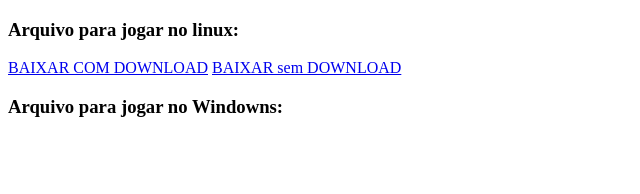
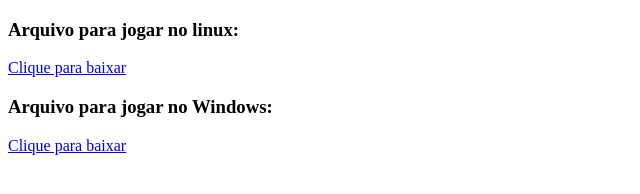
Before and after one commit to pabloportuga/SiteNoGithub, a plain HTML site: page index.html in a window 1280 px wide. Shown: the whole page, without its empty margins (0-640 px from the left). Drawn offline with Linux system fonts and the light colour scheme.

Commit message:
Feat: windows

```diff
--- a/index.html
+++ b/index.html
@@ -10,14 +10,14 @@
 
 	<h3>Arquivo para jogar no linux: </h3>
 
-
-	<a href="https://pabloportuga.github.io/arquivos/Jogonolinux.zip" download> BAIXAR COM DOWNLOAD</a>
-
-	<a href="https://pabloportuga.github.io/arquivos/Jogonolinux.zip" >BAIXAR sem DOWNLOAD</a>
+	<a href="https://pabloportuga.github.io/arquivos/Jogonolinux.zip" download> Clique para baixar</a>
 
 
+	<h3>Arquivo para jogar no Windows: </h3>
 
-	<h3>Arquivo para jogar no Windowns: </h3>
+	<a href="https://pabloportuga.github.io/arquivos/Jogonowindows.zip" download> Clique para baixar</a>
+
+
 
 
 </body>
```
Also changed, not shown: 1 other file.
